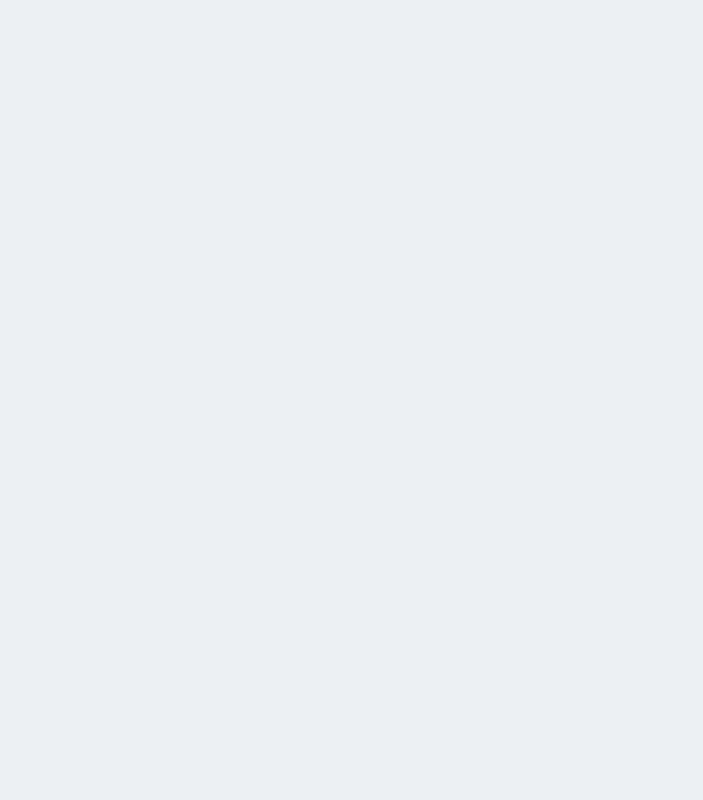
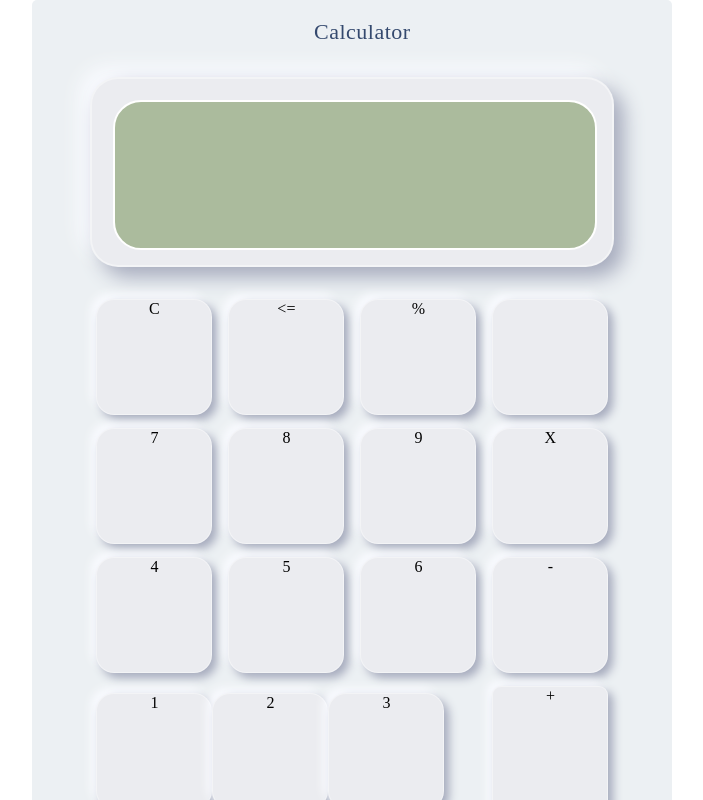
Before and after one commit to turboprasun/calcpage, a plain HTML site: page index.html in a window 1280 px wide. Shown: the whole page, without its empty margins (390-1093 px from the left). Drawn offline with Linux system fonts and the light colour scheme.

Commit message:
design in progress

```diff
--- a/assets/css/styles.css
+++ b/assets/css/styles.css
@@ -2,8 +2,74 @@
     padding:0;
     margin:0;
     box-sizing: inherit;
-
 }
-body {
+.container {
     background-color: #ECF0F3;
+    width: 640px;
+    border-radius: 5px;
+    position: fixed;
+    left:33%;
 }
+.header {
+    color: #34496E;
+    font-size: 22px;
+    font-weight: 400;
+    letter-spacing: 0.5px;
+    line-height: 26px;
+    margin-top:3%;
+    margin-left:44%;
+}
+.display-border {
+    margin:5% 9%;
+    background-color: #EBECF0;
+    border: 2px solid rgba(255, 255, 255, 0.4);
+    border-radius: 28px;
+    box-shadow: 10px 10px 20px 0 #A6ABBD, -10px -10px 20px 0 #FAFBFF;
+    width: 520px;
+    height: 186px;
+}
+.display {
+    background-color: #ABBB9D;
+    border: 2px solid #FFFFFF;
+    border-radius: 28px;
+    width: 480px;
+    height: 146px;
+    margin: 4%;
+}
+.number {
+    background-color: #EBECF0;
+    border: 1px solid rgba(255, 255, 255, 0.4);
+    border-radius: 18px;
+    box-shadow: 5px 5px 10px 0 #A6ABBD, -5px -5px 10px 0 #FAFBFF;
+    width: 114px;
+    height: 114px;
+    text-align: center;
+}
+.line {
+    margin: 2% 10%;
+    display: flex;
+    flex-direction: row;
+    justify-content: space-between;
+}
+.last-line {
+    display: flex;
+    flex-direction: row;
+    margin-left:10%;
+    margin-right:10%;
+    justify-content: space-between;
+}
+.mini-line {
+    display: flex;
+    flex-direction: row;
+    justify-content: space-between;
+    margin-top:2%;
+}
+.plus {
+    background-color: #EBECF0;
+    border: 1px solid rgba(255, 255, 255, 0.4);
+    border-radius: 9px;
+    box-shadow: 5px 5px 10px 0 #A6ABBD, -5px -5px 10px 0 #FAFBFF;
+    width: 114px;
+    height: 254px;
+    text-align: center;
+}
--- a/index.html
+++ b/index.html
@@ -7,6 +7,46 @@
     <link href="assets/css/styles.css" rel="stylesheet"/>
 </head>
 <body>
-
+    <div class='container'>
+    <div class='header'>Calculator</div>
+    <div class='display-border'>
+        <div class='display'></div>
+    </div>
+    <div class='input'>
+        <div class='line'>
+            <div class='number'>C</div>
+            <div class='number'><=</div>
+            <div class='number'>%</div>
+            <div class='number'></div>
+        </div>
+        <div class='line'>
+            <div class='number'>7</div>
+            <div class='number'>8</div>
+            <div class='number'>9</div>
+            <div class='number'>X</div>
+        </div>
+        <div class='line'>
+            <div class='number'>4</div>
+            <div class='number'>5</div>
+            <div class='number'>6</div>
+            <div class='number'>-</div>
+        </div>
+        <div class='last-line'>
+            <div class='mini-line-cont'>
+                <div class='mini-line'>
+                    <div class='number'>1</div>
+                    <div class='number'>2</div>
+                    <div class='number'>3</div>
+                </div>
+                <div class='mini-line'>
+                    <div class='number'>.</div>
+                    <div class='number zero'>0</div>
+                    <div class='number equal'>=</div>
+                </div>
+            </div>
+            <div class='plus'>+</div>
+        </div>
+    </div>
+    </div>
 </body>
 </html>
```
